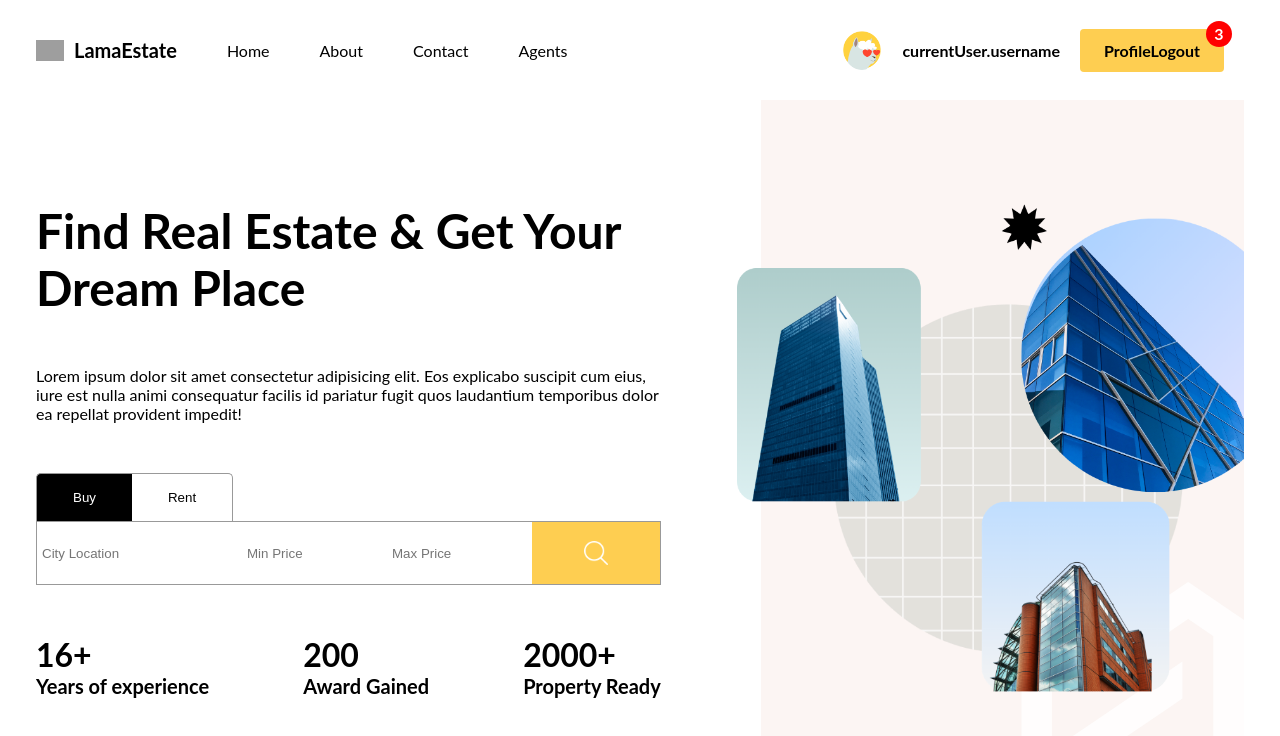
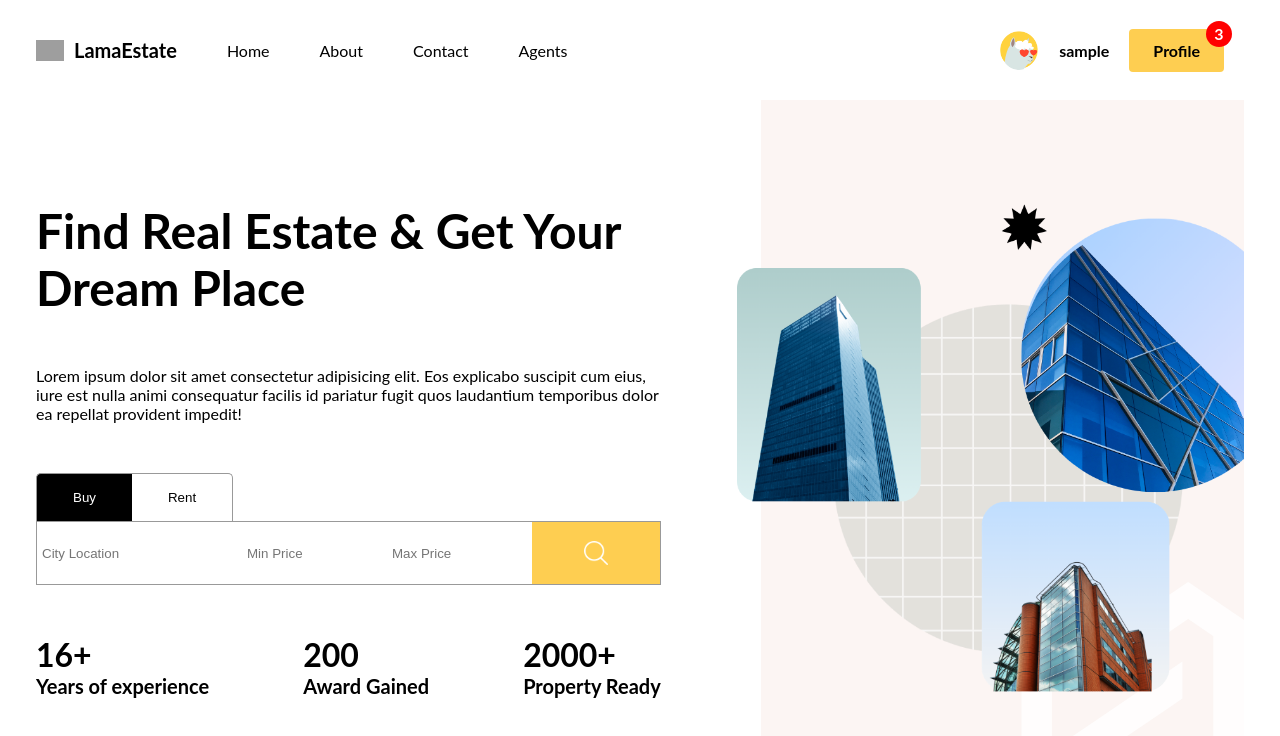
Before and after one commit to Rohit-kumar-verma/estate_app, a React (Vite) app in the folder real_estate_ui/: page / in a window 1280 px wide. Shown: the top 736 px of the page. Built offline with nearby package versions, Linux system fonts and the light colour scheme; sample sign-in values are in the browser's storage; grey boxes are pictures that could not be loaded.

Commit message:
new commit

```diff
--- a/real_estate_ui/src/components/NavBar/navbar.jsx
+++ b/real_estate_ui/src/components/NavBar/navbar.jsx
@@ -24,11 +24,11 @@ const NavBar = () => {
             {currentUser ? (
             <div className='user'>
                 <img src={currentUser.avatar || '../../../src/assets/favicon.png'} alt='profile'/>
-                <span>currentUser.username</span>
+                <span>{currentUser.username}</span>
                 <Link to='/profile' className='profile'>
                     <div className="notification">3</div>
                     <span>Profile</span>
-                    {currentUser?<span>Logout</span>:""}
+                    {/* {currentUser?<span>Logout</span>:""} */}
                     </Link>
             </div>
             ): (
--- a/real_estate_ui/src/routes/HomePage/HomePage.jsx
+++ b/real_estate_ui/src/routes/HomePage/HomePage.jsx
@@ -1,11 +1,11 @@
 import React, { useContext } from 'react'
 import SearchBar from '../../components/SearchBar/SearchBar'
 import './homepage.scss'
-import { AuthContext } from '../../context/AuthContext'
+// import { AuthContext } from '../../context/AuthContext'
 
 const HomePage = () => {
 
-  const {className} =useContext(AuthContext)
+  // const {currentUser} =useContext(AuthContext)
 
   return (
     <div className="homePage">
```
